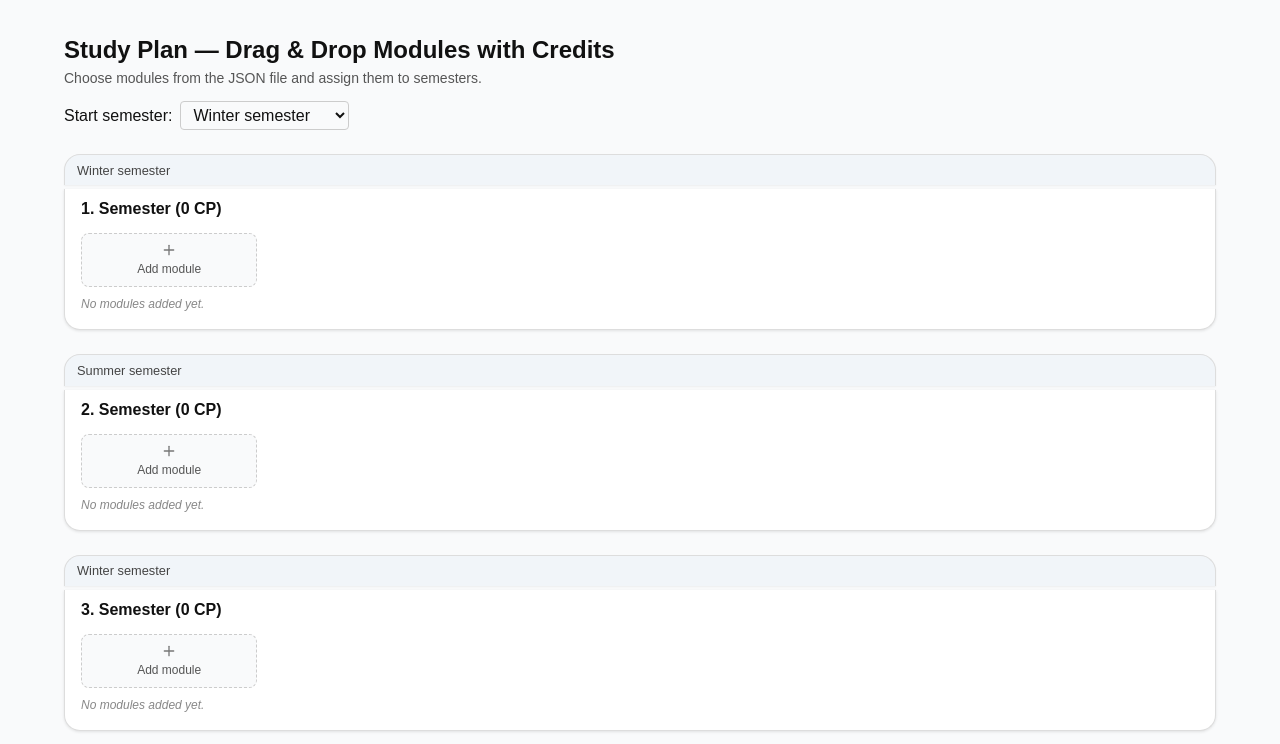
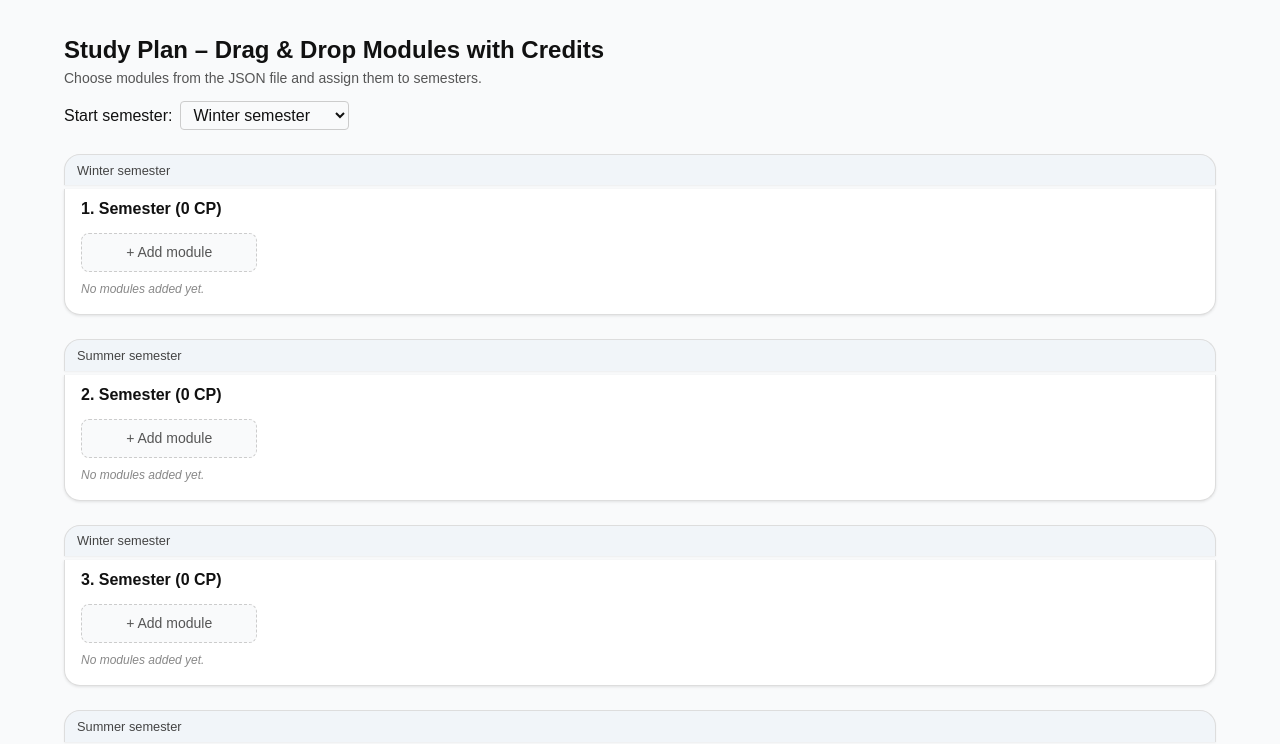
Before and after one commit to ChristianLeuschner/Studyplanner, a Next.js app: page / in a window 1280 px wide. Shown: the top 744 px of the page. Built offline with nearby package versions, Linux system fonts and the light colour scheme.

Commit message:
add ModuleCard as component

```diff
--- /dev/null
+++ b/src/components/ModuleCard.tsx
@@ -0,0 +1,61 @@
+"use client";
+import React from "react";
+import { X, AlertTriangle } from "lucide-react";
+import { Module } from "./GridView";
+import styles from "./SemesterRow.module.css";
+
+interface ModuleCardProps {
+    module: Module;
+    onClick: (mod: Module) => void;
+    onRemove: (modId: string) => void;
+    draggable?: boolean;
+    onDragStart?: (e: React.DragEvent, mod: Module) => void;
+}
+
+export default function ModuleCard({
+    module,
+    onClick,
+    onRemove,
+    draggable,
+    onDragStart,
+}: ModuleCardProps) {
+    const isWarning = !!module.warning;
+    const tooltip =
+        module.warning === "invalidSemester"
+            ? "This module is only offered in a specific semester."
+            : module.warning === "unknown"
+                ? "Module schedule is unknown."
+                : undefined;
+    const iconColor = module.warning === "invalidSemester" ? "#dc2626" : "#f97316";
+
+    return (
+        <div
+            key={module.id}
+            draggable={draggable}
+            onDragStart={(e) => onDragStart && onDragStart(e, module)}
+            onClick={() => onClick(module)}
+            className={styles.module}
+        >
+            <div className={styles.moduleContent}>
+                <div>{module.name}</div>
+                <div className={styles.credits}>{module.credits} CP</div>
+            </div>
+
+            {isWarning && (
+                <div className={styles.warningIcon} title={tooltip} style={{ color: iconColor }}>
+                    <AlertTriangle size={16} />
+                </div>
+            )}
+
+            <div
+                className={styles.removeBtn}
+                onClick={(e) => {
+                    e.stopPropagation();
+                    onRemove(module.id);
+                }}
+            >
+                <X size={14} />
+            </div>
+        </div>
+    );
+}
--- a/src/components/SemesterRow.tsx
+++ b/src/components/SemesterRow.tsx
@@ -1,8 +1,8 @@
 "use client";
 
 import React from "react";
-import { X, AlertTriangle, Plus } from "lucide-react";
 import { Module, Semester } from "./GridView";
+import ModuleCard from "./ModuleCard";
 import styles from "./SemesterRow.module.css";
 
 interface SemesterRowProps {
@@ -59,57 +59,25 @@ export default function SemesterRow({
                 </div>
 
                 <div className={styles.grid}>
-                    {semester.modules.map((mod) => {
-                        const isWarning = !!mod.warning;
-                        const tooltip =
-                            mod.warning === "invalidSemester"
-                                ? "This module is only offered in a specific semester."
-                                : mod.warning === "unknown"
-                                    ? "Module schedule is unknown."
-                                    : undefined;
+                    {semester.modules.map((mod) => (
+                        <ModuleCard
+                            key={mod.id}
+                            module={mod}
+                            onClick={onModuleClick}
+                            onRemove={handleRemoveModule}
+                            draggable
+                            onDragStart={handleDragStart}
+                        />
+                    ))}
 
-                        const iconColor =
-                            mod.warning === "invalidSemester" ? "#dc2626" : "#f97316";
-
-                        return (
-                            <div
-                                key={mod.id}
-                                draggable
-                                onDragStart={(e) => handleDragStart(e, mod)}
-                                onClick={() => onModuleClick(mod)}
-                                className={styles.module}
-                            >
-                                <div className={styles.moduleContent}>
-                                    <div>{mod.name}</div>
-                                    <div className={styles.credits}>{mod.credits} CP</div>
-                                </div>
-
-                                {isWarning && (
-                                    <div
-                                        className={styles.warningIcon}
-                                        title={tooltip}
-                                        style={{ color: iconColor }}
-                                    >
-                                        <AlertTriangle size={16} />
-                                    </div>
-                                )}
-
-                                <div
-                                    className={styles.removeBtn}
-                                    onClick={(e) => {
-                                        e.stopPropagation();
-                                        handleRemoveModule(mod.id);
-                                    }}
-                                >
-                                    <X size={14} />
-                                </div>
-                            </div>
-                        );
-                    })}
-                    <button onClick={showModal} className={styles.addModuleCard}>
-                        <Plus size={20} />
-                        <span>Add module</span>
-                    </button>
+                    {/* Add module button als letzte "Card" in der Mitte */}
+                    <div
+                        className={`${styles.module} ${styles.addModuleCard}`}
+                        onClick={showModal}
+                        style={{ cursor: "pointer", display: "flex", alignItems: "center", justifyContent: "center", fontWeight: 500, color: "#555", fontSize: "0.875rem" }}
+                    >
+                        + Add module
+                    </div>
                 </div>
 
                 {semester.modules.length === 0 && (
--- a/src/components/gridView.tsx
+++ b/src/components/gridView.tsx
@@ -41,7 +41,6 @@ export default function GridView(): JSX.Element {
     const [detailModule, setDetailModule] = useState<Module | null>(null);
     const [startSemester, setStartSemester] = useState<"winter" | "summer">("winter");
 
-    // turnus mapping
     const mapTurnus = (t: string): Turnus => {
         switch (t?.toLowerCase()) {
             case "ws":
@@ -55,7 +54,6 @@ export default function GridView(): JSX.Element {
         }
     };
 
-    // load json
     useEffect(() => {
         const mods = moduleData.map((mod: any) => ({
             id: mod.id,
@@ -70,21 +68,6 @@ export default function GridView(): JSX.Element {
         setModuleList(mods);
     }, []);
 
-    // Re-evaluate warnings whenever startSemester changes
-    useEffect(() => {
-        setSemesters((prev) =>
-            prev.map((semester) => ({
-                ...semester,
-                modules: semester.modules.map((mod) => ({
-                    ...mod,
-                    warning: getModuleWarning(mod, semester.id),
-                })),
-            }))
-        );
-    }, [startSemester]);
-
-
-    // helper: get semester type
     const semesterType = (semesterId: number): "winter" | "summer" => {
         if (startSemester === "winter") {
             return semesterId % 2 === 1 ? "winter" : "summer";
@@ -93,7 +76,6 @@ export default function GridView(): JSX.Element {
         }
     };
 
-    // warnings
     const getModuleWarning = (mod: Module, semesterId: number): Module["warning"] | undefined => {
         const semType = semesterType(semesterId);
         if (mod.turnus === Turnus.Every) return undefined;
@@ -109,7 +91,7 @@ export default function GridView(): JSX.Element {
 
     const updateSemesterModules = (semesterId: number, modules: Module[]) => {
         setSemesters((prev) =>
-            prev.map((s) => (s.id === semesterId ? { ...s, modules } : s))
+            prev.map((s) => ({ ...s, modules: s.id === semesterId ? modules.map((m) => ({ ...m, warning: getModuleWarning(m, semesterId) })) : s.modules }))
         );
     };
 
@@ -144,7 +126,7 @@ export default function GridView(): JSX.Element {
         <main className={styles.main}>
             <div className={styles.container}>
                 <header className={styles.header}>
-                    <h1 className={styles.title}>Study Plan — Drag & Drop Modules with Credits</h1>
+                    <h1 className={styles.title}>Study Plan – Drag & Drop Modules with Credits</h1>
                     <p className={styles.subtitle}>
                         Choose modules from the JSON file and assign them to semesters.
                     </p>
```
